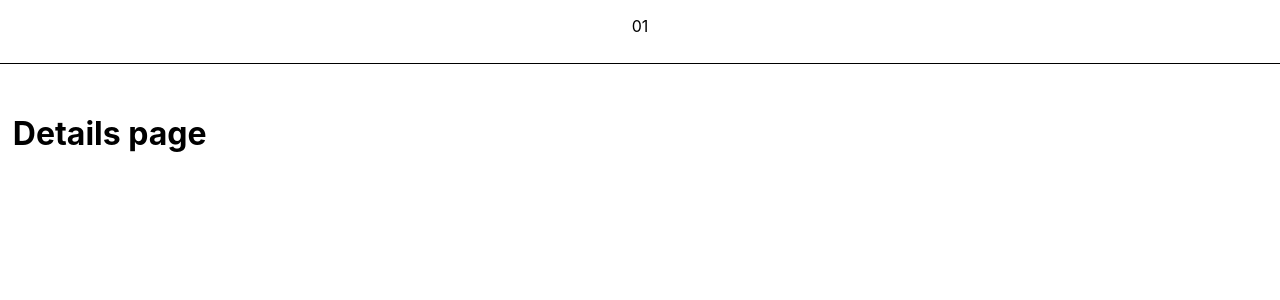
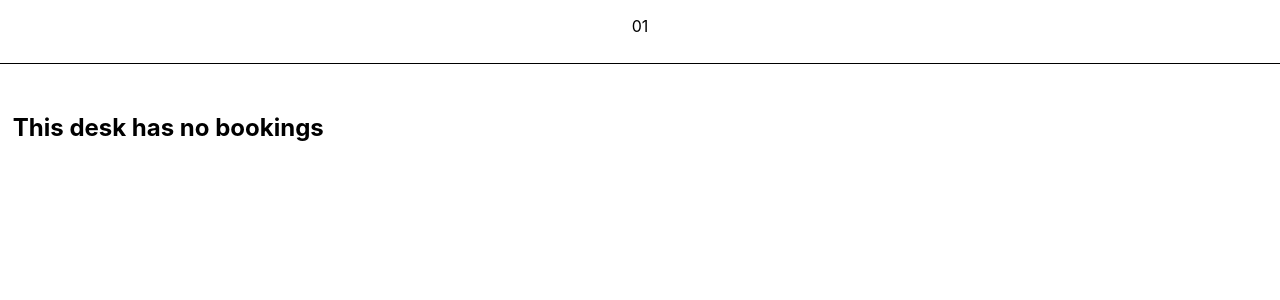
Before and after one commit to nikwilms/capstone-project, a Next.js app: page /booking/01 in a window 1280 px wide. Shown: the top 300 px of the page. Built offline with nearby package versions, Linux system fonts and the light colour scheme.

Commit message:
add section to content component

```diff
--- a/components/booking/TableInfo.js
+++ b/components/booking/TableInfo.js
@@ -1,7 +1,11 @@
 import React from 'react';
 
 const TableInfo = () => {
-  return <div></div>;
+  return (
+    <section>
+      <h2>This desk has no bookings</h2>
+    </section>
+  );
 };
 
 export default TableInfo;
--- a/pages/booking/[id].js
+++ b/pages/booking/[id].js
@@ -1,7 +1,9 @@
 import { useRouter } from 'next/dist/client/router';
 import React from 'react';
 
-//import JSON
+import TableInfo from '../../components/booking/TableInfo';
+
+//import JSON with room and desk information
 
 import Content from '../../components/Content';
 // export const getStaticPaths = async () => {};
@@ -14,7 +16,7 @@ const Details = () => {
 
   return (
     <Content title={router.query.id} seeFooter={false}>
-      <h1>Details page</h1>
+      <TableInfo />
     </Content>
   );
 };
--- a/pages/dashboard.js
+++ b/pages/dashboard.js
@@ -5,7 +5,6 @@ import Reminder from '../components/dashboard/Reminder';
 import RoomOrDesk from '../components/dashboard/RoomOrDesk';
 import RoomRen from '../components/dashboard/roommaps/RoomRen';
 import Content from '../components/Content';
-import Booking from './booking';
 
 const Dashboard = () => {
   //put is later on in a JSON and fetch the data
```
Also changed, not shown: pages/booking.js (deleted, +0 -7 lines).
